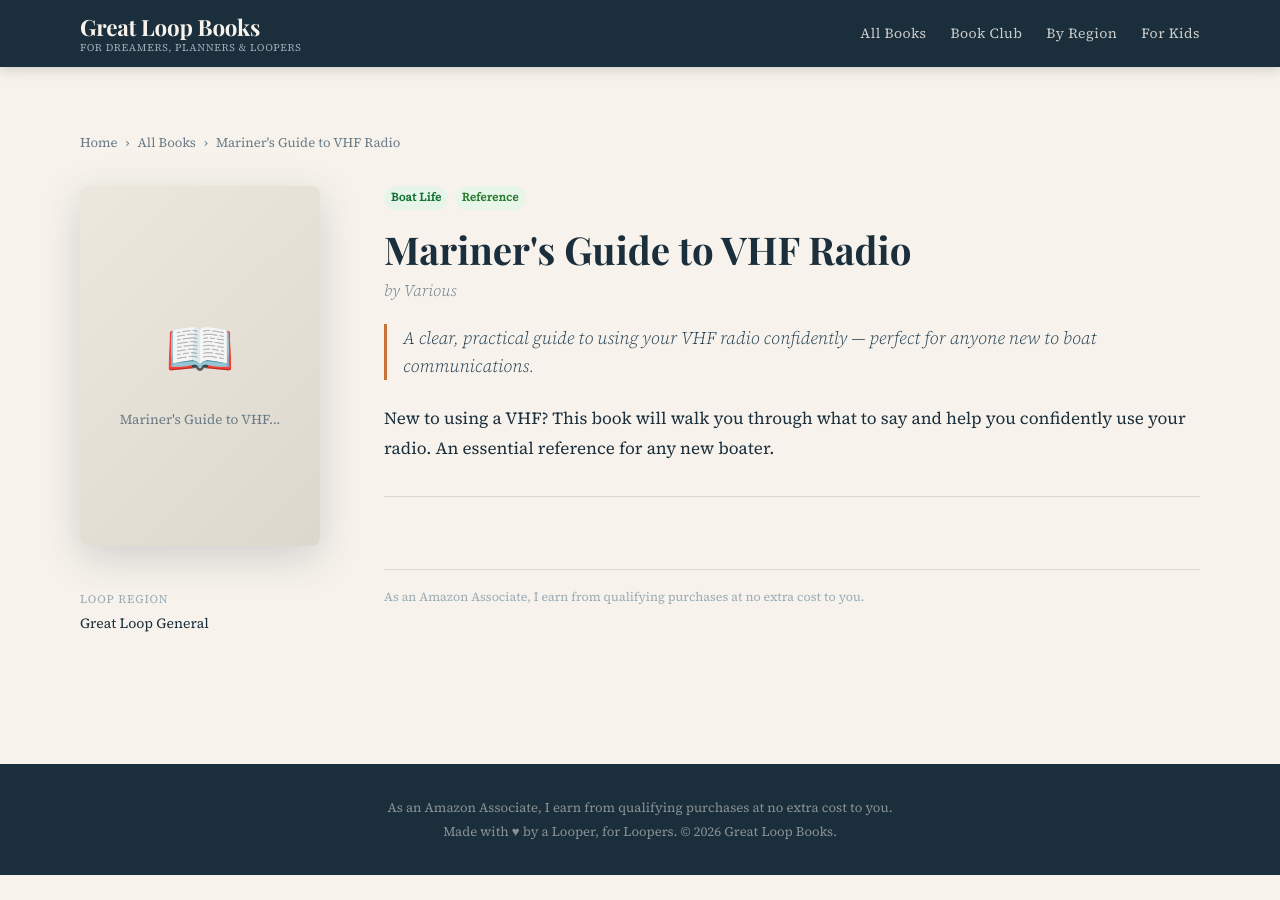
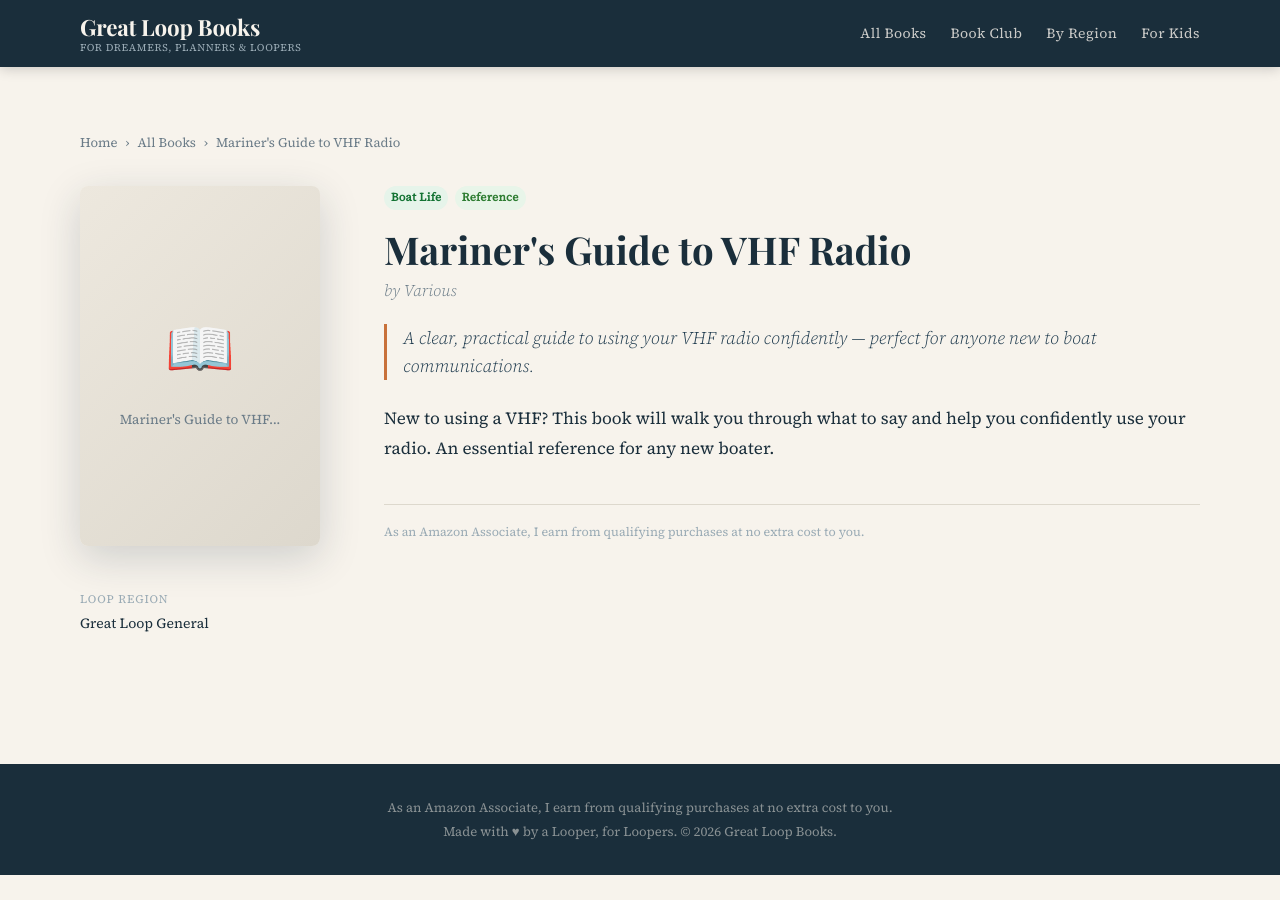
Before and after one commit to amajor/website-great-loop-books, a Jekyll site: the page built from _books/mariners-guide-vhf-radio.md, in a window 1280 px wide. Built offline with Jekyll 4.4.1, drawn with Linux system fonts in a browser that asks for light colours; some web fonts are replaced.

Commit message:
Remove notes content when empty

```diff
--- a/_layouts/book.html
+++ b/_layouts/book.html
@@ -160,7 +160,8 @@ layout: default
           </div>
         {% endif %}
 
-        {% if content and content != "" %}
+        {% assign notes_content = content | strip | remove: "\n" %}
+        {% if notes_content.size > 0 %}
           <div class="book-notes">
             {{ content }}
           </div>
```
